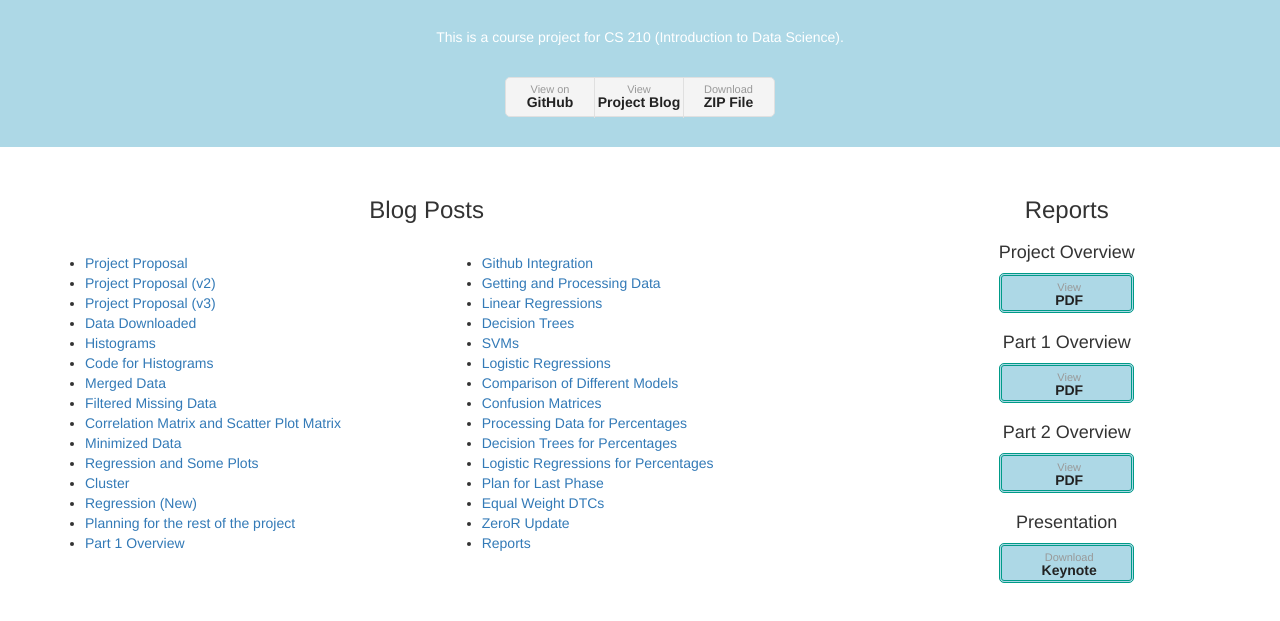
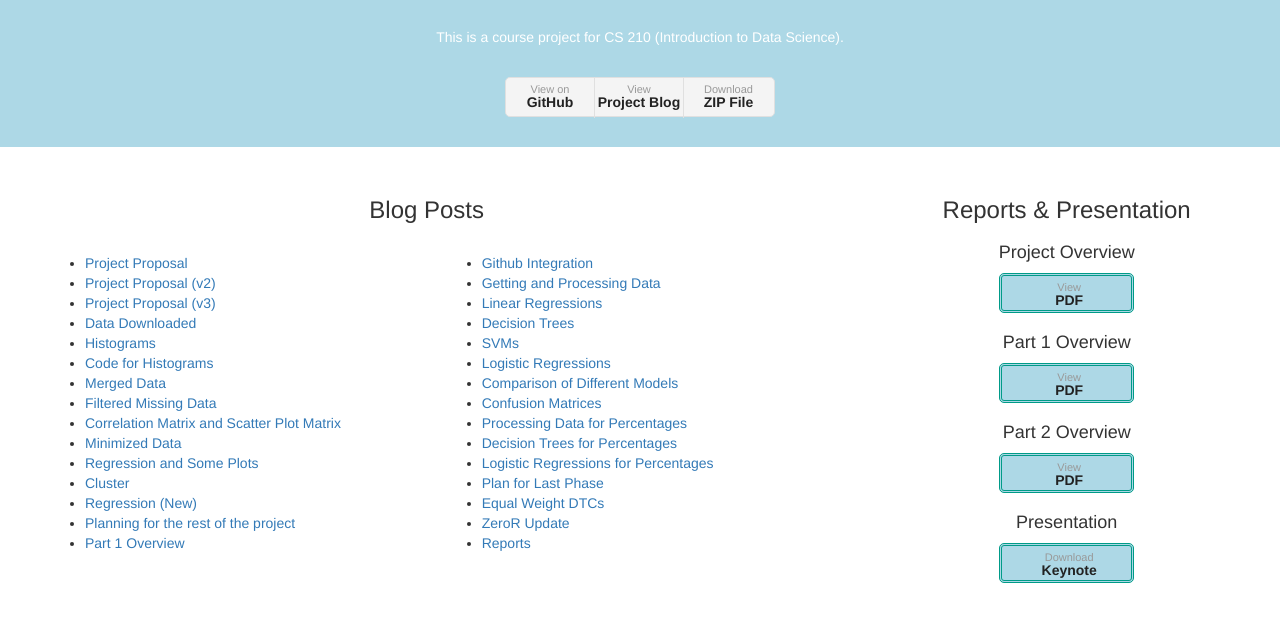
Before and after one commit to berkanteber/data-science-project, a plain HTML site: page docs/index.html in a window 1280 px wide. Shown: the part 109-730 px from the top of the page. Drawn offline with Linux system fonts and the light colour scheme.

Commit message:
Page Update

```diff
--- a/docs/index.html
+++ b/docs/index.html
@@ -214,7 +214,7 @@
 
 <div class="reports col-md-4">
 
-  <h3 align="center">Reports</h3>
+  <h3 align="center">Reports & Presentation</h3>
 
   <div class="r1">
     <h4 align="center">Project Overview</h4>
```
